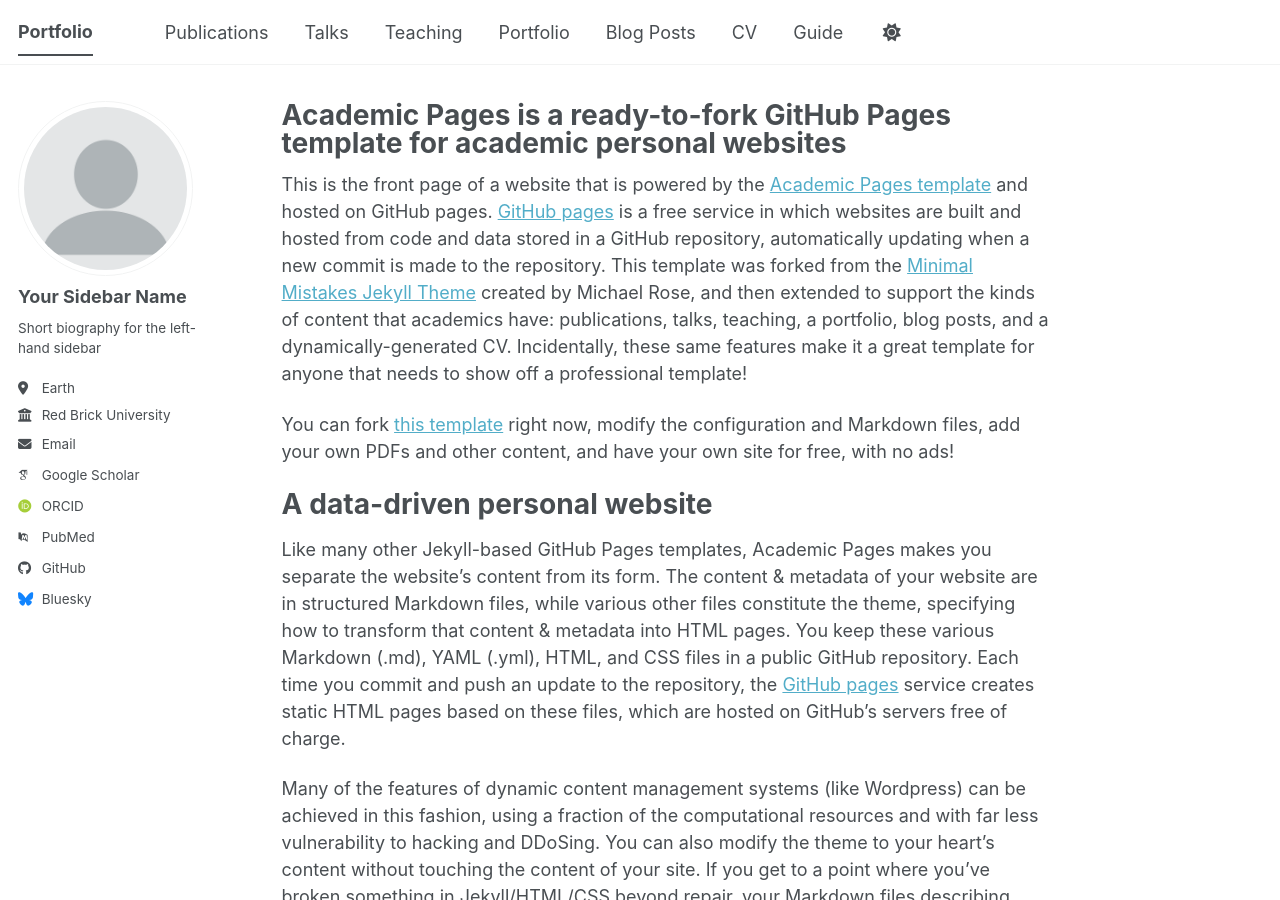
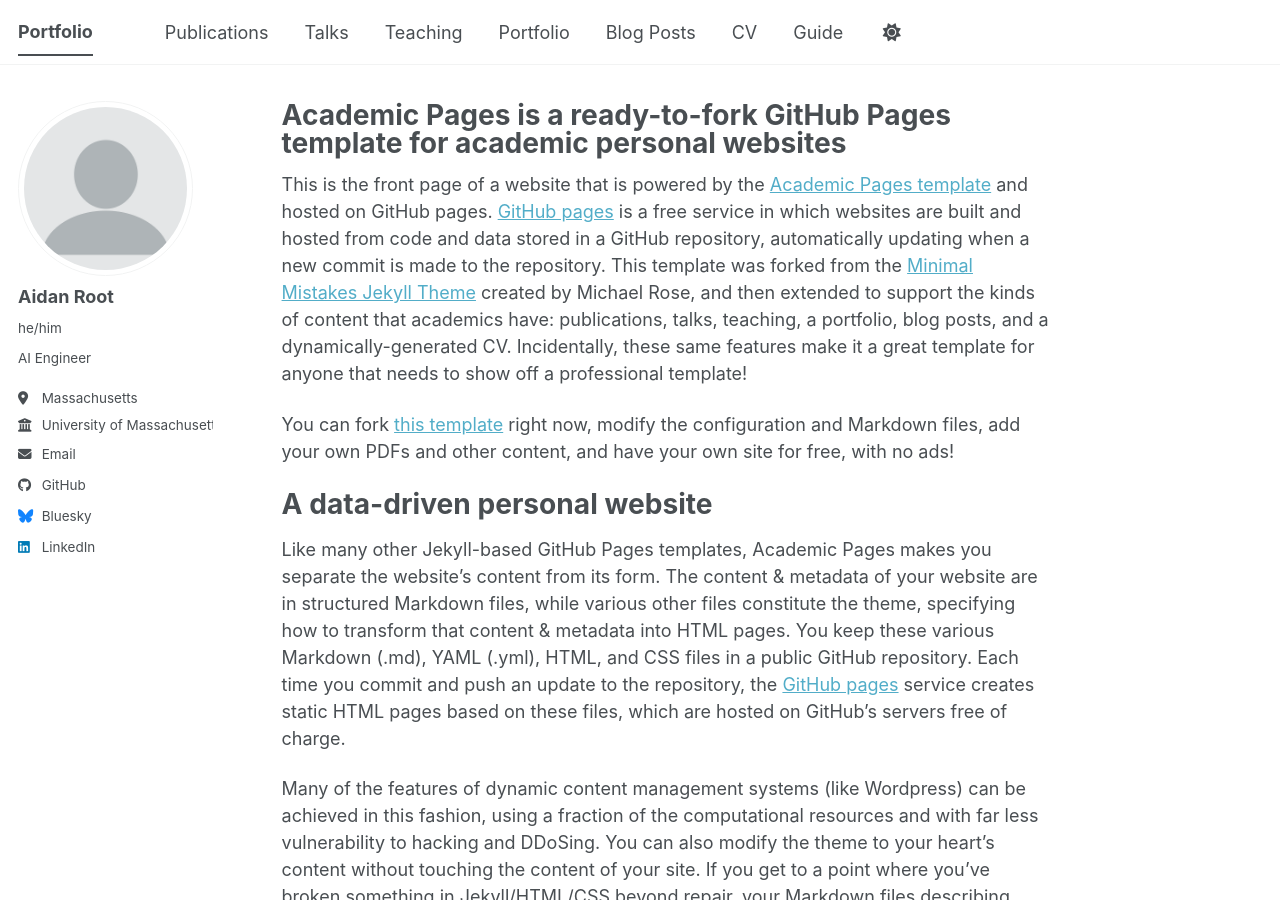
Before and after one commit to Roogard/Roogard.github.io, a Jekyll site: the page built from _pages/about.md, in a window 1280 px wide and 900 px high. Built offline with Jekyll 4.4.1, drawn with Linux system fonts in a browser that asks for light colours; some web fonts are replaced; a script bundle is joined from its source files by our own code; library files that are not in the unit come from our copies.

Commit message:
Update author profile information in _config.yml

```diff
--- a/_config.yml
+++ b/_config.yml
@@ -24,24 +24,24 @@
 author:
   # Biographic information
   avatar           : "profile.png"
-  name             : "Your Sidebar Name"
-  pronouns         : # example: "she/her"
-  bio              : "Short biography for the left-hand sidebar"
-  location         : "Earth"
-  employer         : "Red Brick University"
+  name             : "Aidan Root"
+  pronouns         : "he/him"
+  bio              : "AI Engineer"
+  location         : "Massachusetts"
+  employer         : "University of Massachusetts Dartmouth"
   uri              : # URL
-  email            : "none@example.org"
+  email            : "root.aidan@gmail.com"
 
   # Academic websites
   academia         : # URL
   arxiv            : # URL - Update with the correct link to your profile
-  googlescholar    : "https://scholar.google.com/citations?user=PS_CX0AAAAAJ"
+  googlescholar    : # "https://scholar.google.com/citations?user=PS_CX0AAAAAJ"
   inspire-hep      : # URL
   impactstory      : # URL
-  orcid            : "https://orcid.org/yourorcidurl"
+  orcid            : # "https://orcid.org/yourorcidurl"
   semantic         : # URL
   ssrn             : # URL
-  pubmed           : "https://www.ncbi.nlm.nih.gov/pubmed/?term=john+snow"
+  pubmed           : # "https://www.ncbi.nlm.nih.gov/pubmed/?term=john+snow"
   researchgate     : # URL
   scopus           : # URL
   zotero           : # URL
@@ -51,7 +51,7 @@
   bitbucket        : # Username - Update with your username on the site
   codepen          : # Username
   dribbble         : # Username
-  github           : "academicpages"
+  github           : "Roogard"
   kaggle           : # Username
   stackoverflow    : # User number or user number and name (i.e., use "1" or "1/jeff-atwood")
 
@@ -66,7 +66,7 @@
   keybase          : # Username
   instagram        : # Username
   lastfm           : # Username
-  linkedin         : # Username
+  linkedin         : www.linkedin.com/in/aidan-root-ab2623207
   mastodon         : # URL
   medium           : # URL
   pinterest        : # Username
```
